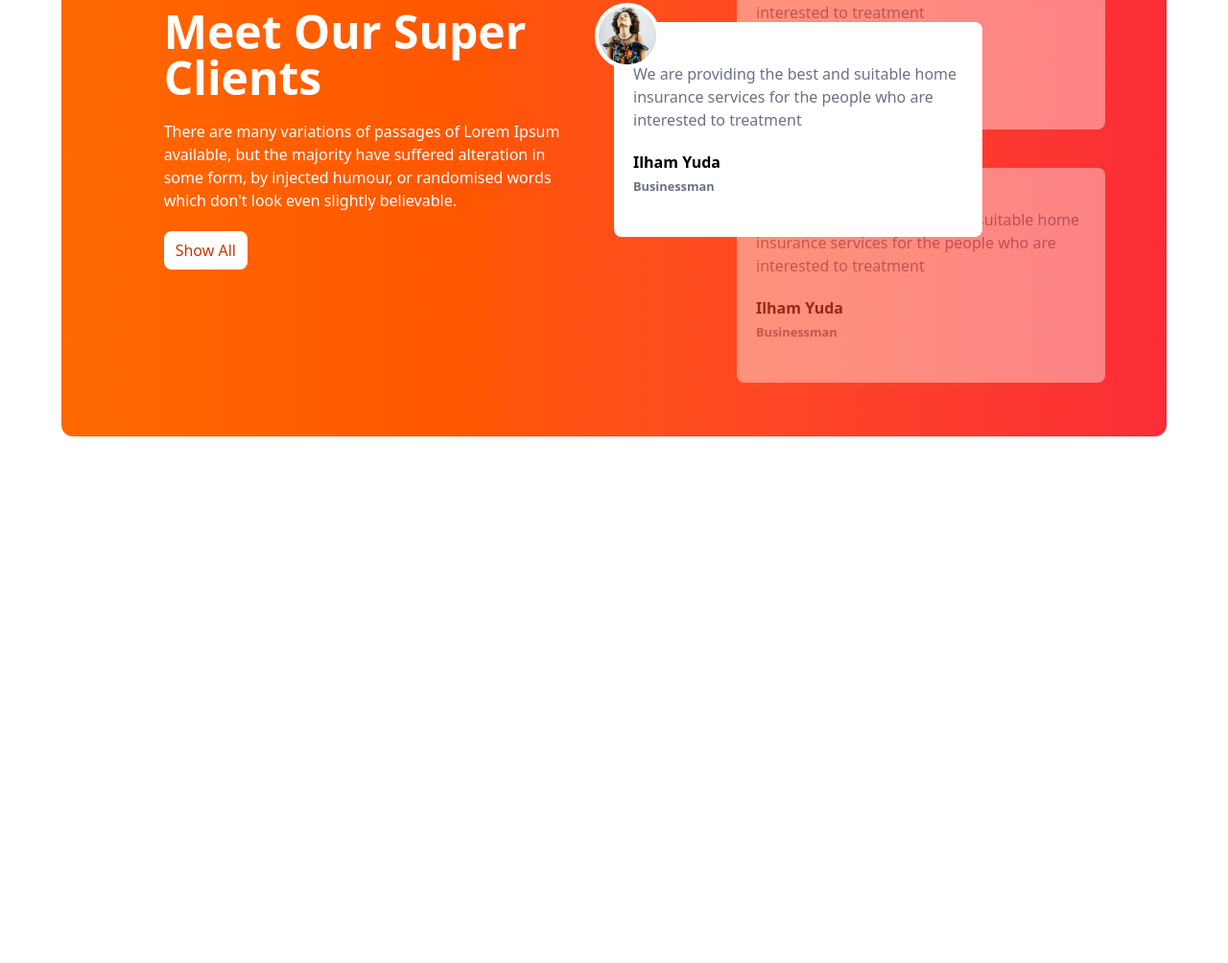
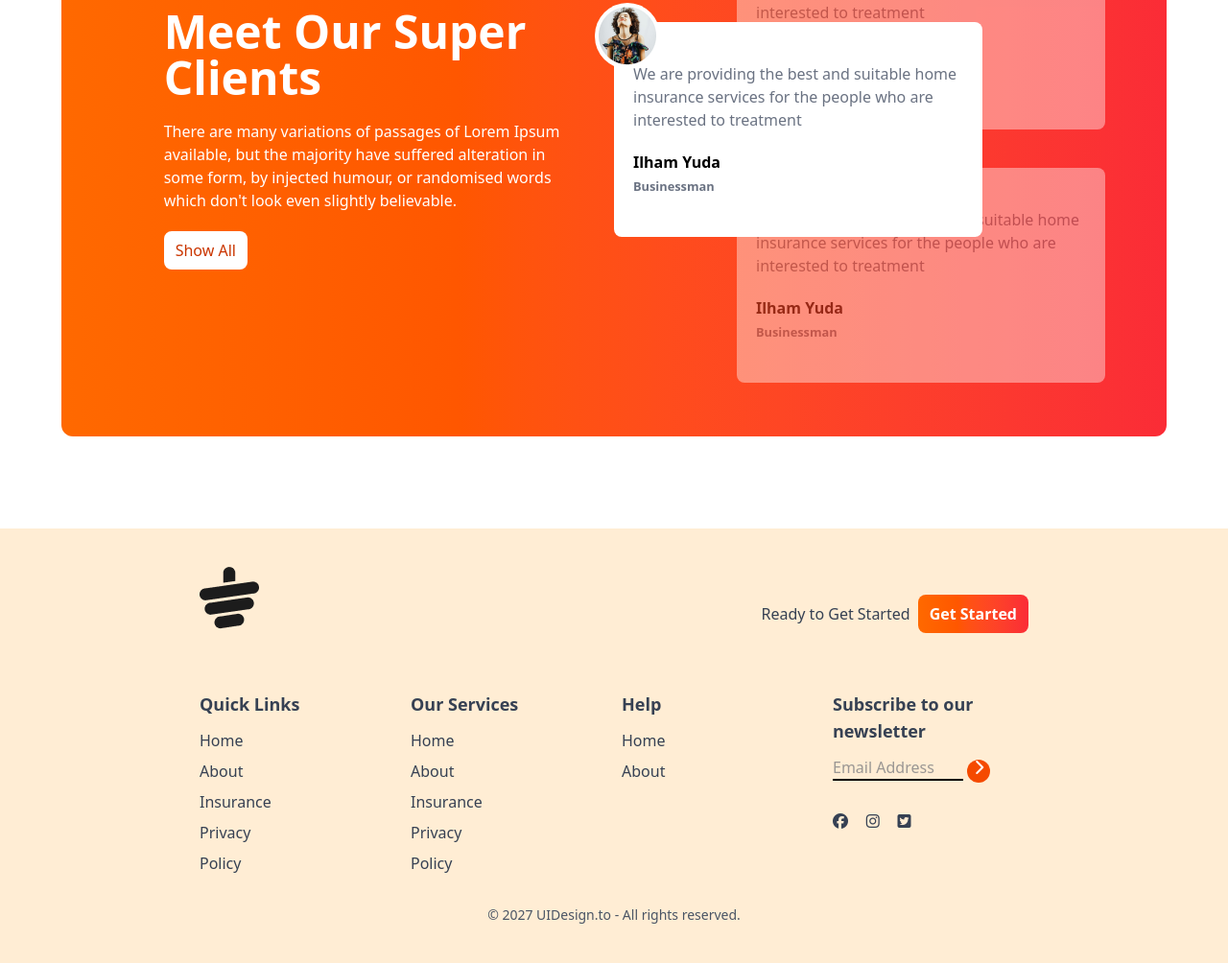
Before and after one commit to raofun/tea-house-boo, a plain HTML site: page index.html in a window 1280 px wide. Shown: the part 2026-3030 px from the top of the page at 96% size. Before the commit the page ends 2577 px from the top, so only its background shows below. Drawn offline with nearby package versions, Linux system fonts and the light colour scheme; files whose address does not match are found by name.

Commit message:
Footer Section

```diff
--- a/index.html
+++ b/index.html
@@ -26,8 +26,8 @@
 
 </head>
 
-<body class="max-w-screen-xl mx-auto px-16 lg:px--28">
-    <header class="lg:flex pt-10 mb-20">
+<body>
+    <header class="lg:flex pt-10 mb-20  max-w-screen-xl mx-auto px-16 lg:px--28">
         <!-- Text Content -->
         <div>
             <h1 class="text-5xl md:text-7xl ">It's good <br>
@@ -61,7 +61,7 @@
         </div>
 
     </header>
-    <main>
+    <main class="max-w-screen-xl mx-auto px-16 lg:px--28">
         <!-- Our Features -->
         <section class="py-8 lg:py-28">
             <!-- Title -->
@@ -220,8 +220,108 @@
 
         </section>
 
+        <!-- News Section -->
+        <section></section>
     </main>
-    <footer></footer>
+
+    <footer class="bg-orange-100 text-gray-700 py-10 px-4 md:px-16">
+        <div class="w-9/12 mx-auto ">
+            <!-- Logo -->
+            <div class="mb-8 flex justify-between ">
+                <img class="mb-8" src="images/cup.png" alt="">
+                <div class="flex items-center gap-2">
+                    <h4>Ready to Get Started</h4>
+                    <button
+                        class="bg-gradient-to-r from-orange-500 to-red-500 px-3 py-2 rounded-lg font-bold text-white">Get
+                        Started</button>
+                </div>
+            </div>
+            <!-- Links -->
+            <div class="grid md:grid-cols-2 lg:grid-cols-4 gap-4">
+                <!-- First Column -->
+                <div>
+                    <h3 class="font-semibold text-lg mb-3">Quick Links</h3>
+                    <ul class="space-y-2">
+                        <li>
+                            <a class="hover:text-orange-600" href="#">Home</a>
+                        </li>
+                        <li>
+                            <a class="hover:text-orange-600" href="#">About</a>
+                        </li>
+                        <li>
+                            <a class="hover:text-orange-600" href="#">Insurance</a>
+                        </li>
+                        <li>
+                            <a class="hover:text-orange-600" href="#">Privacy</a>
+                        </li>
+                        <li>
+                            <a class="hover:text-orange-600" href="#">Policy</a>
+                        </li>
+                    </ul>
+                </div>
+
+                <!-- Second Column -->
+                <div>
+                    <h3 class="font-semibold text-lg mb-3">Our Services</h3>
+                    <ul class="space-y-2">
+                        <li>
+                            <a class="hover:text-orange-600" href="#">Home</a>
+                        </li>
+                        <li>
+                            <a class="hover:text-orange-600" href="#">About</a>
+                        </li>
+                        <li>
+                            <a class="hover:text-orange-600" href="#">Insurance</a>
+                        </li>
+                        <li>
+                            <a class="hover:text-orange-600" href="#">Privacy</a>
+                        </li>
+                        <li>
+                            <a class="hover:text-orange-600" href="#">Policy</a>
+                        </li>
+                    </ul>
+                </div>
+
+                <!-- Third Column -->
+                <div>
+                    <h3 class="font-semibold text-lg mb-3">Help</h3>
+                    <ul class="space-y-2">
+                        <li>
+                            <a class="hover:text-orange-600" href="#">Home</a>
+                        </li>
+                        <li>
+                            <a class="hover:text-orange-600" href="#">About</a>
+                        </li>
+
+
+                    </ul>
+                </div>
+
+                <!-- Fourth Column -->
+                <div>
+                    <h3 class="font-semibold text-lg mb-3">Subscribe to our <br> newsletter</h3>
+                    <div class="flex flex-col space-y-2 ">
+                        <div>
+                            <input placeholder="Email Address" type="text" class="bg-transparent border-b-2 border-black w-4/6 ">
+                            <i class="fa-solid fa-chevron-right w-6 h-6 bg-orange-600 flex rounded-full text-white justify-center items-center text-center"></i>
+                            <div class="flex justify-between w-2/5 mb-2 mt-8">
+                                <i class="fa-brands fa-facebook"></i>
+                                <i class="fa-brands fa-instagram"></i>
+                                <i class="fa-brands fa-square-twitter"></i>
+
+
+                            </div>
+                        </div>
+                    </div>
+
+                </div>
+
+            </div>
+            <div class="text-center pt-4 mt-4">
+                    <p class="text-sm text-gray-600">© 2027 UIDesign.to - All rights reserved.</p>
+                </div>
+        </div>
+    </footer>
 </body>
 
 </html>
```
